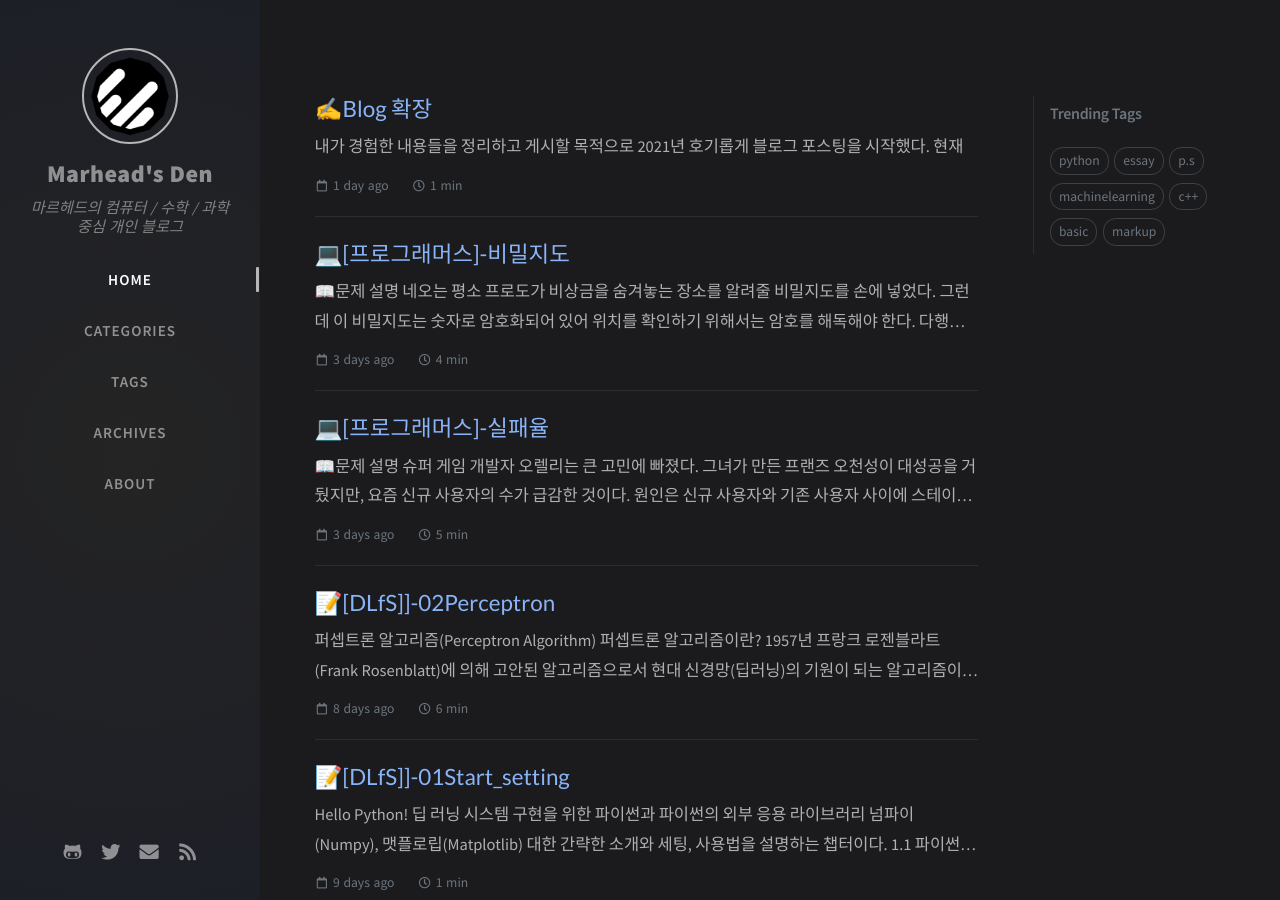
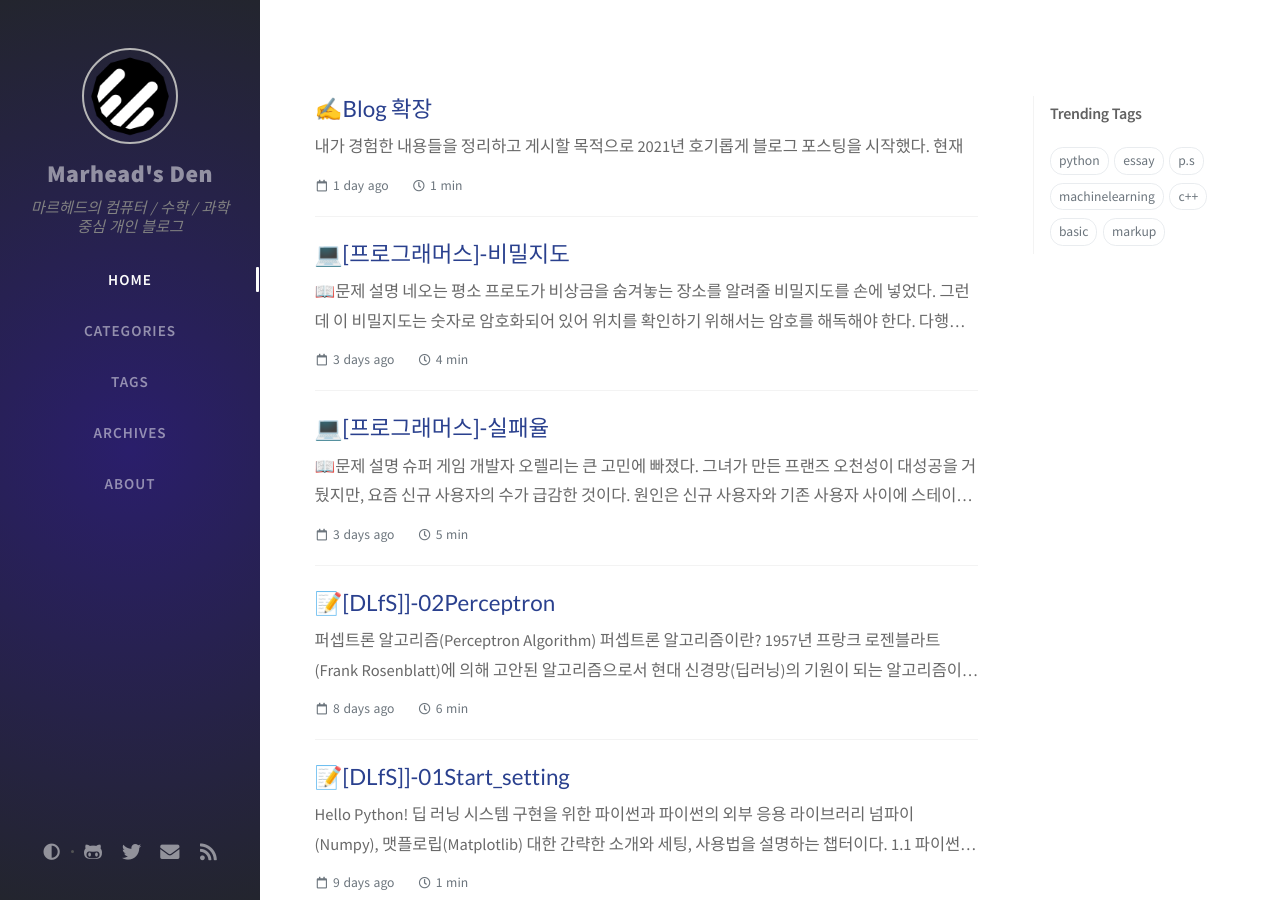
Before and after one commit to Marhead/Marhead.github.io, a Jekyll site: the page built from index.html, in a window 1280 px wide and 900 px high. Built offline with Jekyll 4.4.1, drawn with Linux system fonts in a browser that asks for light colours; nearby versions of some CDN libraries; the list of posts is cut into pages by our own code; comment, search, counter and statistics services are not loaded.

Commit message:
Update _config.yml

```diff
--- a/_config.yml
+++ b/_config.yml
@@ -83,7 +83,7 @@ mermaid: true
 #
 #     dark   - Use the dark color scheme
 #
-theme_mode: dark   # <light|dark>
+theme_mode:   # <light|dark>
 
 # boolean type, the global switch for ToC in posts.
 toc: true
```
